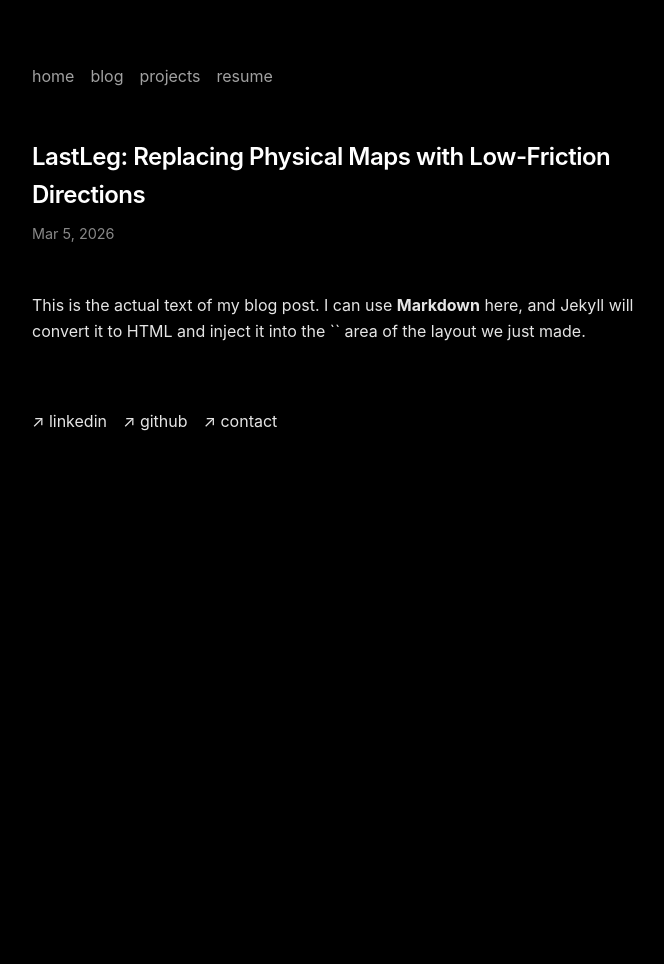
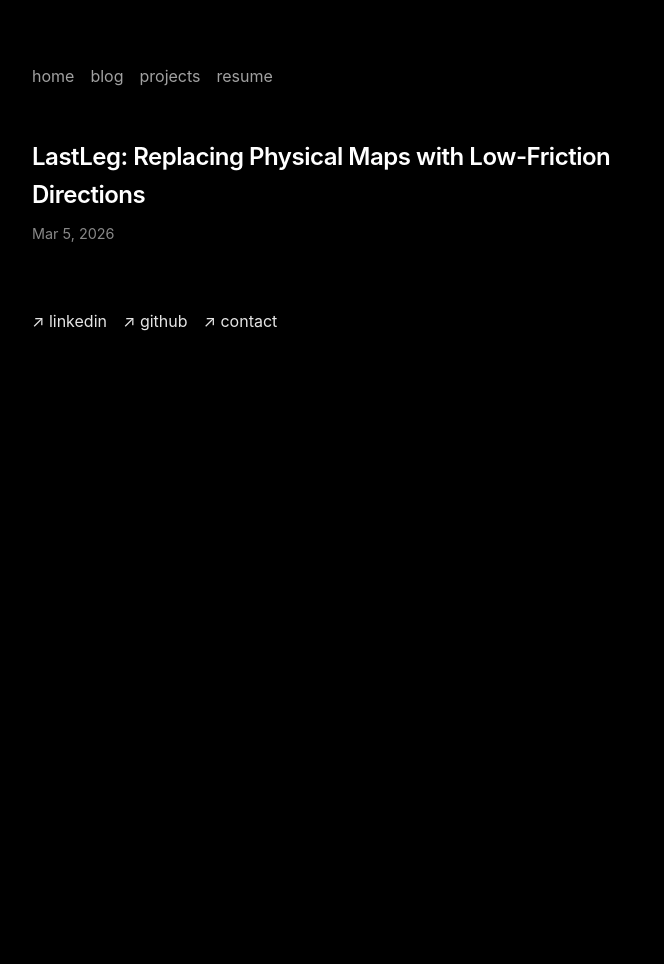
Before and after one commit to souttoa/souttoa.github.io, a Jekyll site: the page built from _posts/2026-03-05-last-leg.md, in a window 1280 px wide. Shown: the whole page, without its empty margins (288-952 px from the left). Built offline with Jekyll 4.4.1, drawn with Linux system fonts in a browser that asks for light colours.

Commit message:
Commented out text

```diff
--- a/_posts/2026-03-05-last-leg.md
+++ b/_posts/2026-03-05-last-leg.md
@@ -3,4 +3,4 @@ layout: post
 title: "LastLeg: Replacing Physical Maps with Low-Friction Directions"
 ---
 
-This is the actual text of my blog post. I can use **Markdown** here, and Jekyll will convert it to HTML and inject it into the `{{ content }}` area of the layout we just made.
+<!-- This is the actual text of my blog post. I can use **Markdown** here, and Jekyll will convert it to HTML and inject it into the `{{ content }}` area of the layout we just made.* -->
```
